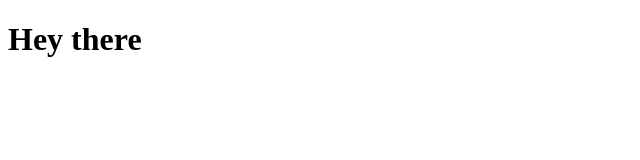
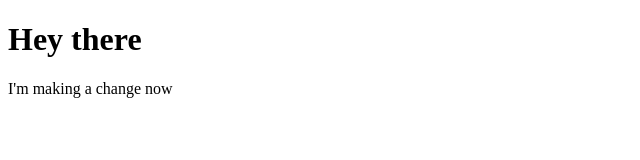
Before and after one commit to tofflebot/tofflebot.github.io, a plain HTML site: page index.html in a window 1280 px wide. Shown: the whole page, without its empty margins (0-640 px from the left). Drawn offline with Linux system fonts and the light colour scheme.

Commit message:
Making a change without staging

```diff
--- a/index.html
+++ b/index.html
@@ -8,5 +8,6 @@
 </head>
 <body>
     <h1>Hey there</h1>
+    <p>I'm making a change now</p>
 </body>
 </html>
```
